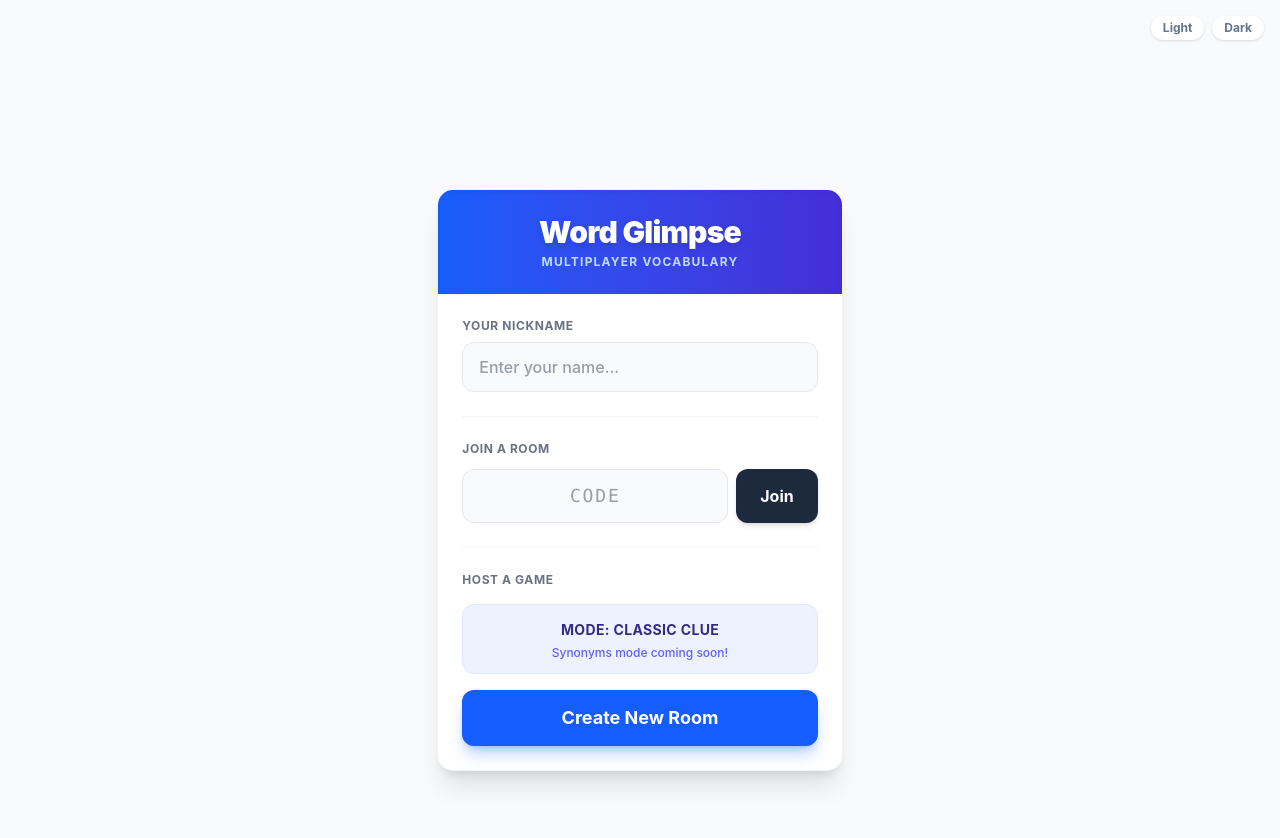
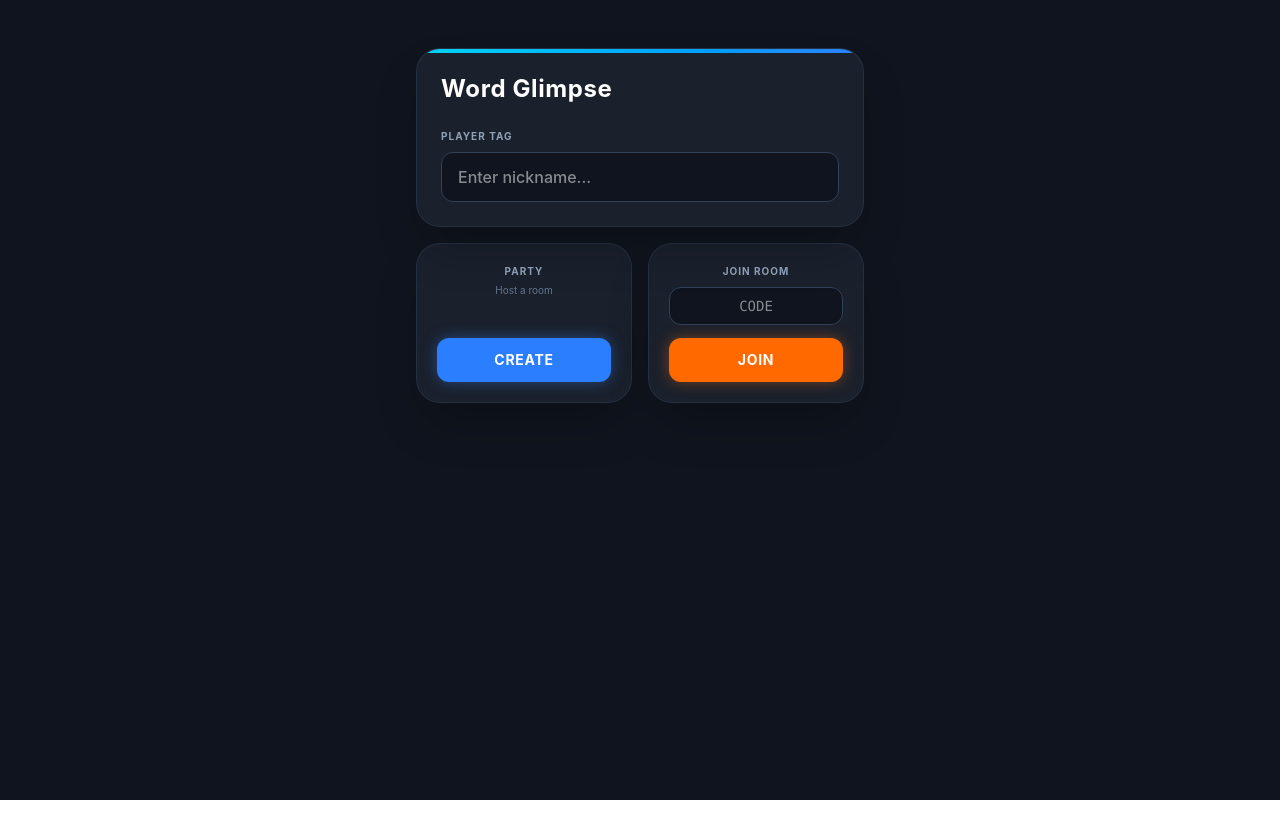
Before and after one commit to aboalisaleem/word-glimpse, a React (Vite) app: page / in a window 1280 px wide. Shown: the top 838 px of the page. After the commit the page ends 800 px from the top, so only its background shows below. Built offline with nearby package versions, Linux system fonts and the light colour scheme.

Commit message:
refactor UI components for improved styling and layout; enhance Lobby and ClueGiver views

```diff
--- a/src/App.jsx
+++ b/src/App.jsx
@@ -1,4 +1,4 @@
-import { useState, useEffect } from 'react';
+import { useState } from 'react';
 import Lobby from './views/Lobby';
 import ClueGiver from './views/ClueGiver';
 import Guesser from './views/Guesser';
@@ -7,58 +7,24 @@ export default function App() {
   const [inGame, setInGame] = useState(false);
   const [testRole, setTestRole] = useState('guesser');
 
-  // Theme state: defaults to user's device preference
-  const [theme, setTheme] = useState(localStorage.getItem('theme') || 'system');
-
-  useEffect(() => {
-    const root = window.document.documentElement;
-    const systemPrefersDark = window.matchMedia('(prefers-color-scheme: dark)').matches;
-
-    root.classList.remove('dark');
-    if (theme === 'dark' || (theme === 'system' && systemPrefersDark)) {
-      root.classList.add('dark');
-    }
-
-    localStorage.setItem('theme', theme);
-  }, [theme]);
-
   return (
-    // The main wrapper uses smooth transitions and soft slate colors for eye comfort
-    <div className="min-h-screen transition-colors duration-300 bg-slate-50 text-slate-800 dark:bg-slate-900 dark:text-slate-100 font-sans">
-
-      {/* Modern Theme Toggler */}
-      <div className="absolute top-4 right-4 flex gap-2 z-50">
-        <button
-          onClick={() => setTheme('light')}
-          className={`px-3 py-1 text-xs font-bold rounded-full transition-all shadow-sm ${theme === 'light' ? 'bg-blue-600 text-white' : 'bg-white dark:bg-slate-800 text-slate-500 hover:bg-slate-100 dark:hover:bg-slate-700'}`}
-        >
-          Light
-        </button>
-        <button
-          onClick={() => setTheme('dark')}
-          className={`px-3 py-1 text-xs font-bold rounded-full transition-all shadow-sm ${theme === 'dark' ? 'bg-indigo-500 text-white' : 'bg-white dark:bg-slate-800 text-slate-500 hover:bg-slate-100 dark:hover:bg-slate-700'}`}
-        >
-          Dark
-        </button>
-      </div>
-
-      <div className="flex flex-col items-center w-full min-h-screen">
+    <div className="min-h-screen bg-[#0f141e] text-slate-100 font-sans selection:bg-blue-500/30">
+      <div className="flex flex-col items-center w-full min-h-screen p-4">
         {!inGame ? (
-          <div className="w-full h-full flex flex-col items-center justify-center pt-20 animate-fade-in-up">
+          <div className="w-full h-full flex flex-col items-center justify-center pt-8 animate-fade-in-up">
             <Lobby
               onCreateGame={() => { setTestRole('cluegiver'); setInGame(true); }}
               onJoinGame={() => { setTestRole('guesser'); setInGame(true); }}
             />
           </div>
         ) : (
-          <div className="w-full flex flex-col items-center relative pt-16 animate-fade-in">
+          <div className="w-full flex flex-col items-center relative pt-8 animate-fade-in">
             {testRole === 'guesser' ? <Guesser /> : <ClueGiver />}
-
             <button
               onClick={() => setInGame(false)}
-              className="mt-12 text-sm font-medium text-slate-400 hover:text-slate-600 dark:hover:text-slate-300 transition-colors"
+              className="mt-12 px-6 py-2 rounded-xl text-xs font-bold text-slate-500 border border-slate-800 hover:bg-slate-800 hover:text-white transition-all uppercase tracking-widest"
             >
-              Leave Game
+              Exit Match
             </button>
           </div>
         )}
--- a/src/index.css
+++ b/src/index.css
@@ -1 +1,20 @@
 @import "tailwindcss";
+
+@layer utilities {
+  .animate-fade-in {
+    animation: fadeIn 0.4s ease-out forwards;
+  }
+  .animate-fade-in-up {
+    animation: fadeInUp 0.5s ease-out forwards;
+  }
+}
+
+@keyframes fadeIn {
+  from { opacity: 0; }
+  to { opacity: 1; }
+}
+
+@keyframes fadeInUp {
+  from { opacity: 0; transform: translateY(10px); }
+  to { opacity: 1; transform: translateY(0); }
+}
--- a/src/views/Guesser.jsx
+++ b/src/views/Guesser.jsx
@@ -1,26 +1,26 @@
 export default function Guesser() {
   return (
-    <div className="flex flex-col items-center justify-center w-full max-w-md mx-auto pt-12 space-y-10">
+    <div className="flex flex-col items-center justify-center w-full max-w-md mx-auto space-y-8">
 
-      {/* 90s Style Blank Card Placeholder */}
-      <div className="w-80 h-72 bg-[#dfdfdf] dark:bg-black border-4 border-black dark:border-[#00ff00] border-dashed flex flex-col items-center justify-center p-4 relative">
-        <span className="absolute top-2 left-2 text-xs font-bold">CARD_DATA.EXE</span>
-        <p className="text-5xl font-black text-black dark:text-[#00ff00] animate-pulse">
+      {/* Waiting Placeholder */}
+      <div className="w-80 h-64 bg-[#1a202c] rounded-[2rem] border border-slate-700/50 shadow-2xl flex flex-col items-center justify-center p-6 relative overflow-hidden">
+        <div className="absolute -top-10 -right-10 w-40 h-40 bg-cyan-500/10 blur-3xl rounded-full pointer-events-none"></div>
+        <p className="relative z-10 text-5xl font-black text-slate-800 animate-pulse">
           ???
         </p>
-        <p className="mt-4 text-sm font-bold bg-black text-white dark:bg-[#00ff00] dark:text-black px-2 py-1">
-          WAITING FOR CLUE...
+        <p className="relative z-10 mt-6 text-[10px] font-bold text-cyan-400 uppercase tracking-widest bg-[#0f141e] px-4 py-2 rounded-lg border border-cyan-900/30">
+          Waiting for Clue
         </p>
       </div>
 
-      <div className="flex flex-col w-full gap-6 px-6">
-         {/* Giant Retro Buzzer */}
-         <button className="w-full py-8 bg-[#ff0000] dark:bg-red-700 text-white font-black text-4xl tracking-widest uppercase border-4 border-black dark:border-white shadow-[8px_8px_0px_0px_rgba(0,0,0,1)] dark:shadow-[8px_8px_0px_0px_rgba(255,255,255,1)] active:shadow-[2px_2px_0px_0px_rgba(0,0,0,1)] active:translate-y-2 cursor-pointer transition-all">
-           Buzz In!
+      <div className="flex flex-col w-full gap-4 px-6">
+         {/* Glowing Buzzer */}
+         <button className="w-full py-6 bg-red-600 hover:bg-red-500 text-white font-black text-2xl tracking-widest uppercase rounded-2xl shadow-[0_0_20px_rgba(220,38,38,0.5)] hover:shadow-[0_0_30px_rgba(220,38,38,0.8)] active:scale-95 transition-all">
+           BUZZ IN!
          </button>
 
-         {/* I Know It Button */}
-         <button className="w-full py-4 bg-[#c0c0c0] dark:bg-gray-900 text-black dark:text-[#00ff00] font-bold text-xl uppercase border-4 border-black dark:border-[#00ff00] shadow-[6px_6px_0px_0px_rgba(0,0,0,1)] dark:shadow-[6px_6px_0px_0px_rgba(0,255,0,1)] active:shadow-[0px_0px_0px_0px_rgba(0,0,0,1)] active:translate-y-1.5 cursor-pointer transition-all">
+         {/* Secondary Action */}
+         <button className="w-full py-4 bg-[#1a202c] hover:bg-[#252d3d] text-cyan-400 font-bold text-[11px] uppercase tracking-widest rounded-2xl border border-slate-700 hover:border-cyan-500/50 hover:shadow-[0_0_15px_rgba(6,182,212,0.2)] active:scale-95 transition-all">
            [ I Know It ]
          </button>
       </div>
--- a/src/views/Lobby.jsx
+++ b/src/views/Lobby.jsx
@@ -5,70 +5,59 @@ export default function Lobby({ onJoinGame, onCreateGame }) {
   const [roomCode, setRoomCode] = useState('');
 
   return (
-    <div className="min-h-screen bg-slate-50 flex flex-col items-center justify-center p-4">
-      <div className="max-w-md w-full bg-white rounded-2xl shadow-xl overflow-hidden border border-gray-100">
+    <div className="w-full max-w-md mx-auto space-y-4">
+      {/* Profile / Header Panel */}
+      <div className="bg-[#1a202c] rounded-3xl p-6 border border-slate-700/50 shadow-2xl relative overflow-hidden">
+        <div className="absolute top-0 left-0 w-full h-1 bg-gradient-to-r from-cyan-400 to-blue-500"></div>
+        <h1 className="text-2xl font-bold text-white mb-6 tracking-wide">Word Glimpse</h1>
 
-        {/* Header */}
-        <div className="bg-gradient-to-r from-blue-600 to-indigo-700 p-6 text-center text-white shadow-inner">
-          <h1 className="text-3xl font-black tracking-tight drop-shadow-md">Word Glimpse</h1>
-          <p className="text-blue-200 mt-1 text-xs uppercase font-bold tracking-widest">Multiplayer Vocabulary</p>
-        </div>
-
-        <div className="p-6 space-y-6">
-          {/* Player Nickname */}
         <div>
-            <label className="block text-xs font-bold text-gray-500 uppercase tracking-wider mb-2">Your Nickname</label>
+          <label className="text-[10px] font-bold text-slate-400 uppercase tracking-widest mb-2 block">Player Tag</label>
           <input
             type="text"
-              className="w-full px-4 py-3 rounded-xl bg-gray-50 border border-gray-200 focus:border-blue-500 focus:ring-2 focus:ring-blue-200 outline-none transition-all font-medium text-gray-700"
-              placeholder="Enter your name..."
+            className="w-full bg-[#0f141e] text-white px-4 py-3 rounded-xl border border-slate-700 focus:border-cyan-400 focus:ring-1 focus:ring-cyan-400 outline-none transition-all font-medium"
+            placeholder="Enter nickname..."
             value={nickname}
             onChange={(e) => setNickname(e.target.value)}
           />
         </div>
+      </div>
 
-          <hr className="border-gray-100" />
+      {/* Action Dashboard */}
+      <div className="grid grid-cols-2 gap-4">
+        {/* Create Panel */}
+        <div className="bg-[#1a202c] rounded-3xl p-5 border border-slate-700/50 shadow-2xl flex flex-col justify-between h-40">
+          <div>
+            <p className="text-[10px] font-bold text-slate-400 uppercase tracking-widest text-center mb-1">Party</p>
+            <p className="text-[10px] text-slate-500 text-center">Host a room</p>
+          </div>
+          <button
+            onClick={onCreateGame}
+            className="w-full bg-blue-500 hover:bg-blue-400 text-white font-bold py-3 rounded-xl shadow-[0_0_15px_rgba(59,130,246,0.4)] hover:shadow-[0_0_25px_rgba(59,130,246,0.6)] transition-all active:scale-95 text-sm tracking-wider"
+          >
+            CREATE
+          </button>
+        </div>
 
-          {/* Join Existing Game */}
-          <div className="space-y-3">
-            <label className="block text-xs font-bold text-gray-500 uppercase tracking-wider">Join a Room</label>
-            <div className="flex gap-2">
+        {/* Join Panel */}
+        <div className="bg-[#1a202c] rounded-3xl p-5 border border-slate-700/50 shadow-2xl flex flex-col justify-between h-40">
+          <div>
+            <p className="text-[10px] font-bold text-slate-400 uppercase tracking-widest text-center mb-2">Join Room</p>
             <input
               type="text"
-                className="flex-1 px-4 py-3 rounded-xl bg-gray-50 border border-gray-200 focus:border-blue-500 outline-none uppercase font-mono tracking-widest text-center text-lg text-gray-700"
+              className="w-full bg-[#0f141e] text-center text-white font-mono uppercase px-2 py-2 rounded-xl border border-slate-700 focus:border-orange-400 focus:ring-1 focus:ring-orange-400 outline-none text-sm"
               placeholder="CODE"
               maxLength={6}
               value={roomCode}
               onChange={(e) => setRoomCode(e.target.value.toUpperCase())}
             />
+          </div>
           <button
             onClick={onJoinGame}
-                className="bg-slate-800 hover:bg-slate-900 text-white px-6 font-bold rounded-xl shadow-md transition-colors"
+            className="w-full bg-orange-500 hover:bg-orange-400 text-white font-bold py-3 rounded-xl shadow-[0_0_15px_rgba(249,115,22,0.4)] hover:shadow-[0_0_25px_rgba(249,115,22,0.6)] transition-all active:scale-95 text-sm tracking-wider"
           >
-                Join
+            JOIN
           </button>
-            </div>
-          </div>
-
-          <hr className="border-gray-100" />
-
-          {/* Host New Game */}
-          <div className="space-y-4">
-            <label className="block text-xs font-bold text-gray-500 uppercase tracking-wider">Host a Game</label>
-
-            {/* Game Mode Placeholder */}
-            <div className="bg-indigo-50 border border-indigo-100 p-3 rounded-xl text-center">
-              <span className="text-sm font-bold text-indigo-900 uppercase tracking-wide">Mode: Classic Clue</span>
-              <p className="text-xs text-indigo-500 mt-1 font-medium">Synonyms mode coming soon!</p>
-            </div>
-
-            <button
-              onClick={onCreateGame}
-              className="w-full bg-blue-600 hover:bg-blue-700 text-white py-3.5 rounded-xl font-bold text-lg shadow-lg shadow-blue-600/30 transition-all transform active:scale-95"
-            >
-              Create New Room
-            </button>
-          </div>
         </div>
       </div>
     </div>
```
Also changed, not shown: src/components/Card.jsx (+25 -22 lines), src/views/ClueGiver.jsx (+22 -14 lines). Lines whose indentation alone changed are shown as unchanged.
